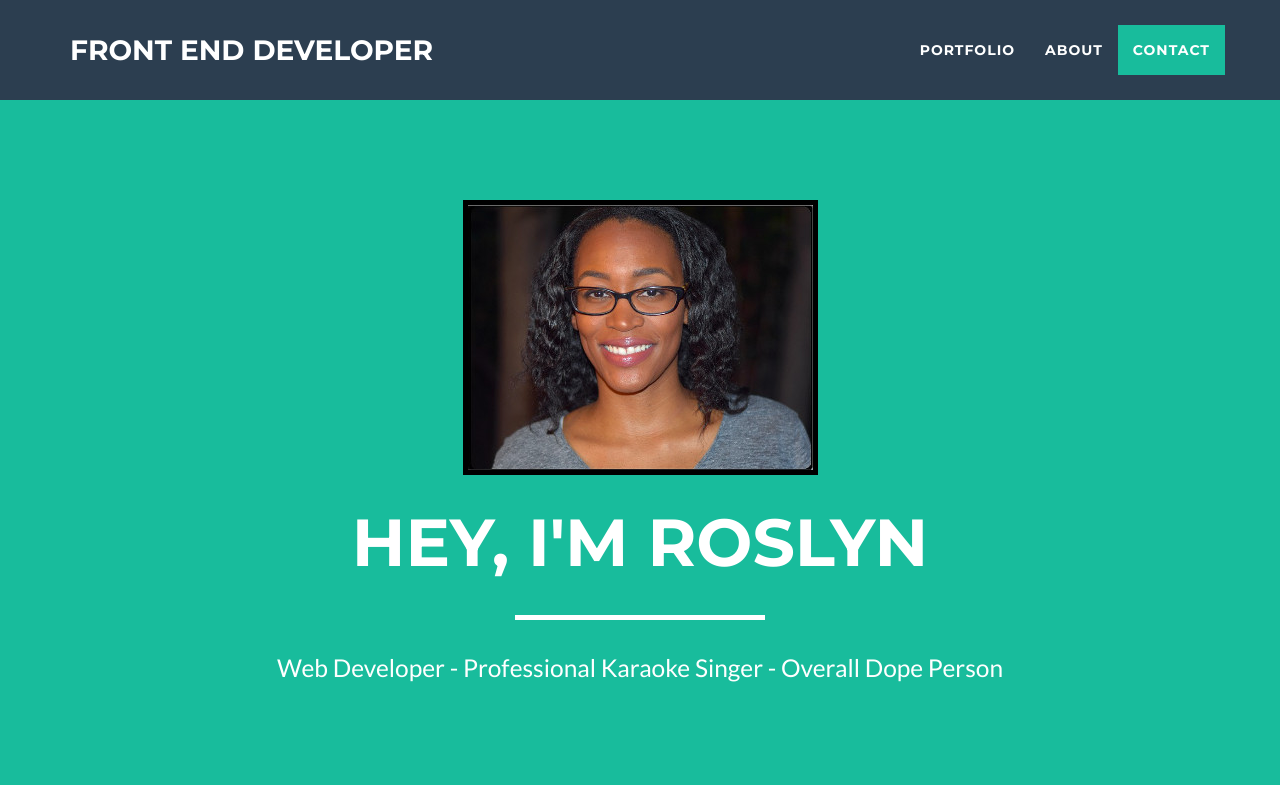
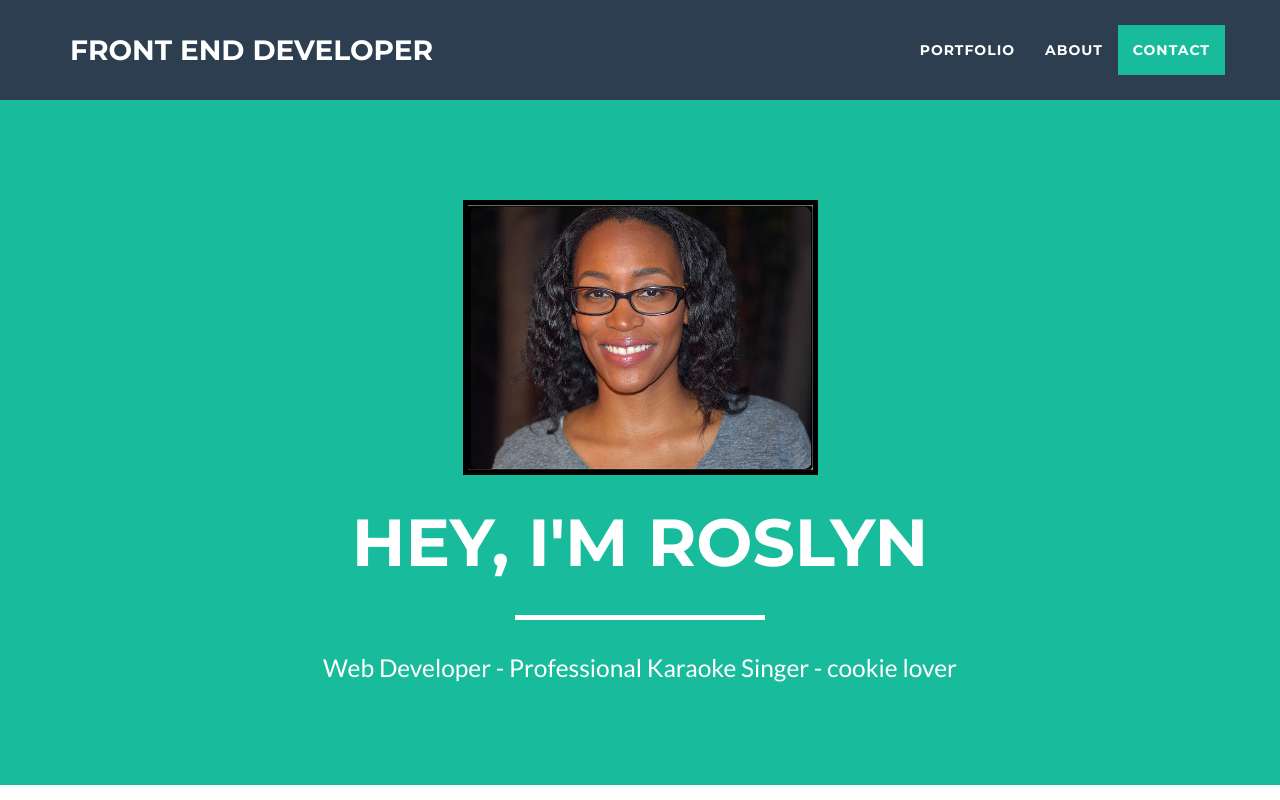
Before and after one commit to lilmsrosie87/lilmsrosie87.github.io, a website: page index.html in a window 1280 px wide. Shown: the top 800 px of the page. Drawn offline with nearby package versions, Linux system fonts and the light colour scheme; a script that the page names is missing.

Commit message:
added text

```diff
--- a/index.html
+++ b/index.html
@@ -77,7 +77,7 @@
                     <div class="intro-text">
                         <span class="name">Hey, I'm Roslyn</span>
                         <hr class="star-light">
-                        <span class="skills">Web Developer - Professional Karaoke Singer - Overall Dope Person</span>
+                        <span class="skills">Web Developer - Professional Karaoke Singer - cookie lover</span>
                     </div>
                 </div>
             </div>
```
